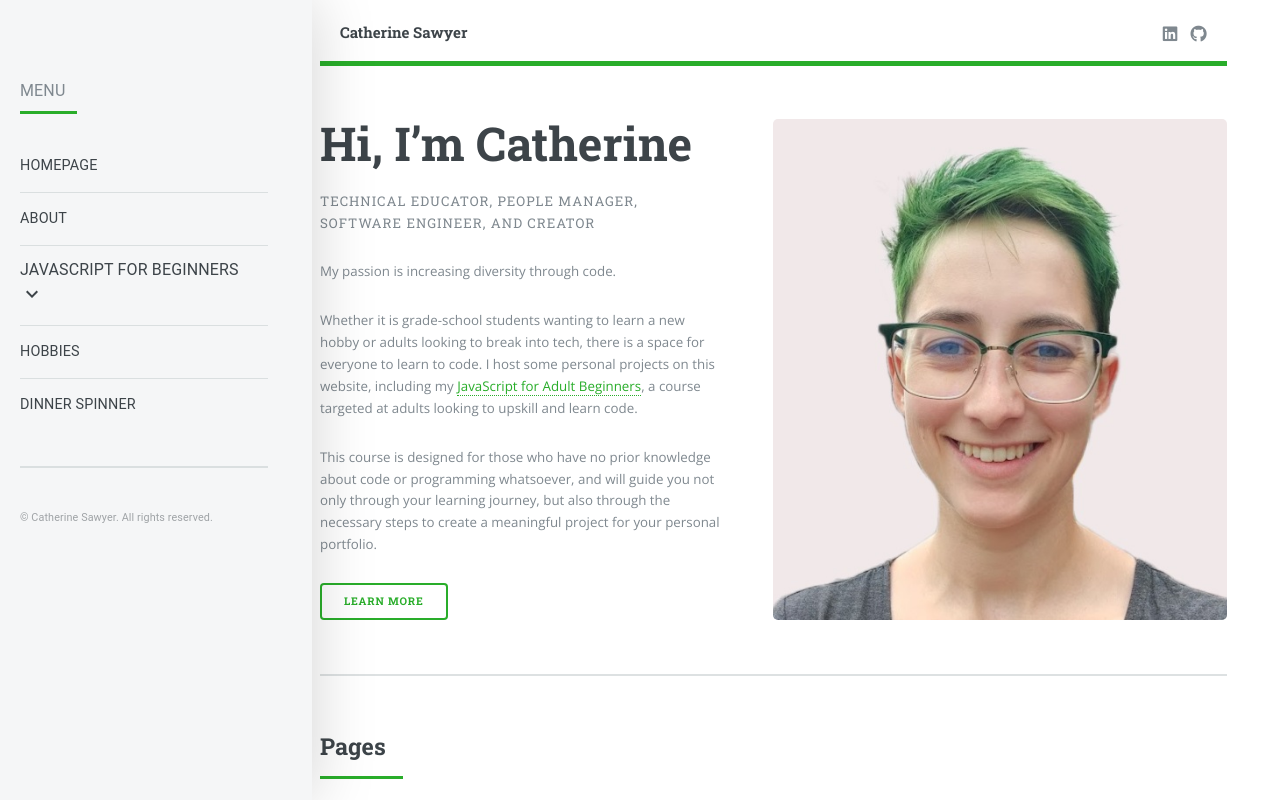
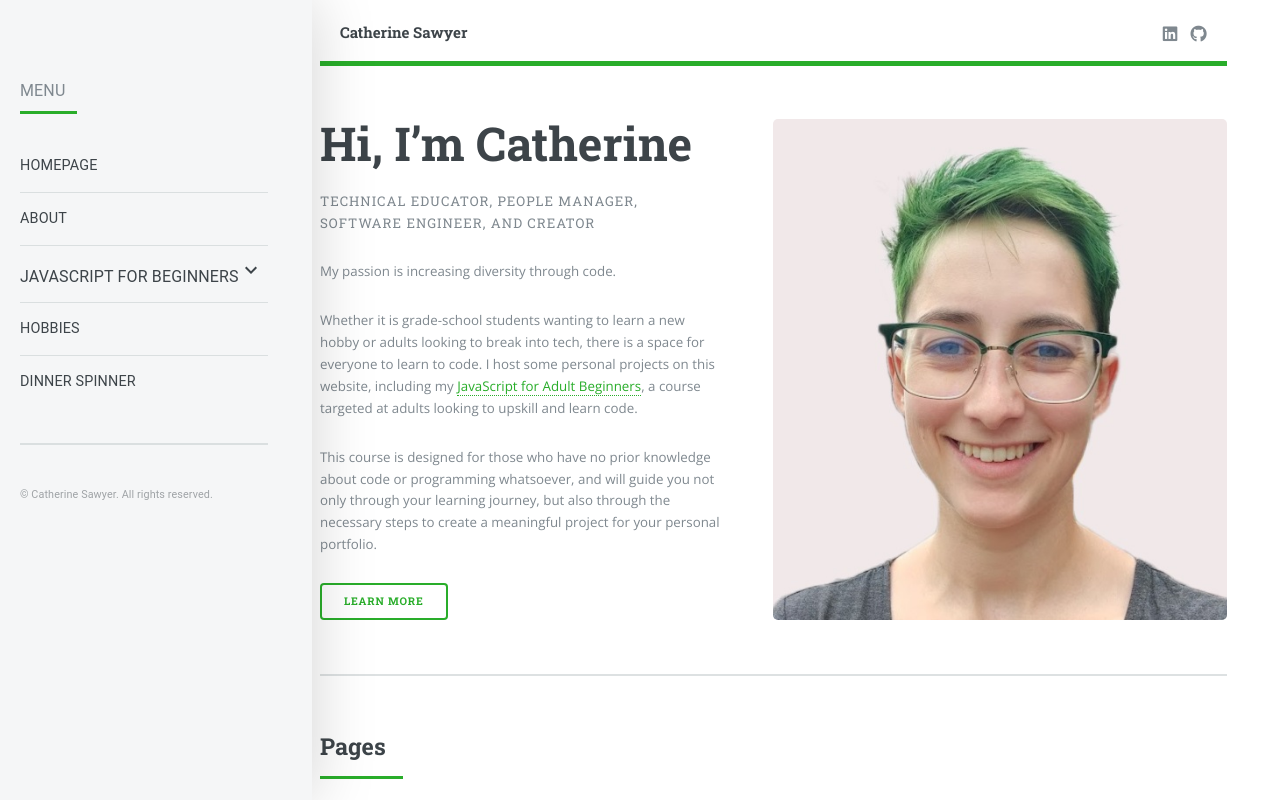
Before and after one commit to crsawyer314/portfolio-site, a React (Create React App) app: page / in a window 1280 px wide. Shown: the top 800 px of the page. Built offline with nearby package versions, Linux system fonts and the light colour scheme.

Commit message:
update sidebar style

```diff
--- a/src/component/Sidebar.js
+++ b/src/component/Sidebar.js
@@ -127,8 +127,9 @@ const Sidebar = ({ collapsed, toggleSidebar }) => {
             <li>
               <div className="sidebar-item-button" onClick={handlePocketDrawerToggle}>
                 <span className="sidebar-item-title">
-                  <Typography>JavaScript for Beginners</Typography>
+                  <Typography>JavaScript for Beginners
                   <ExpandMoreIcon className="expand-icon" style={{ transform: isPocketDrawerOpen ? 'rotate(180deg)' : 'rotate(0)' }} />
+                  </Typography>
                 </span>
               </div>
               {isPocketDrawerOpen && (
```
